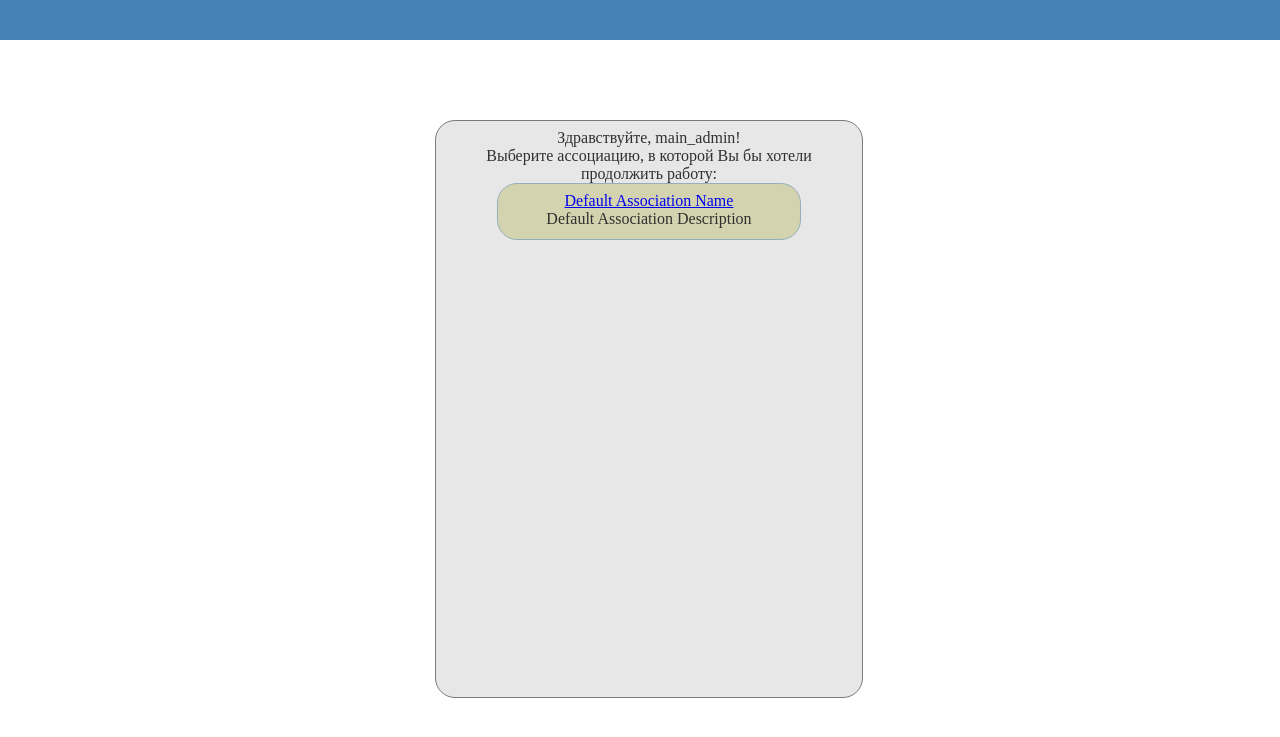
After one commit to PavelUmanskiy/LightNotebook, a Django app: page /choose/ in a window 1280 px wide. The commit adds this page. Shown: the top 737 px of the page. Run offline with Django 4.2, Linux system fonts and the light colour scheme; a user stored in the database is signed in; data comes from the database, SQL or seed files in the repository; both versions use the stored data as it was after the commit.

Commit message:
Add support for group view and multiple associations. Improve templates

```diff
--- a/main/models.py
+++ b/main/models.py
@@ -8,6 +8,10 @@ from .model_support.mixins import NotesMixin
 
 
 class Association(models.Model):
+    title = models.CharField(max_length=1024,
+                             default='Default Association Name')
+    description = models.CharField(max_length=1024,
+                                   default='Default Association Description')
     chief = models.OneToOneField(User, on_delete=models.PROTECT)
     groups = models.ManyToManyField(to='Group')
     deals = models.ManyToManyField(to='Deal')
--- a/main/urls.py
+++ b/main/urls.py
@@ -4,5 +4,8 @@ from .views import *
 
 
 urlpatterns = [
-    path('', MainView.as_view(), name='main')
+    path('association/<int:association_id>/', MainView.as_view(), name='main'),
+    path('association/<int:association_id>/group/<int:group_id>/',
+         GroupView.as_view(), name='group_view'),
+    path('choose/', AssociationPickView.as_view(), name='association_picker'),
 ]
--- a/main/views.py
+++ b/main/views.py
@@ -1,8 +1,28 @@
-from django.shortcuts import render
+from django.shortcuts import render, redirect
 from django.views.generic import ListView
 from django.contrib.auth.mixins import LoginRequiredMixin
 
-from .models import Association, Manager
+from .models import Association, Manager, Group
+
+
+class AssociationPickView(LoginRequiredMixin, ListView):
+    model = Association
+    template_name = 'association_picker.html'
+    context_object_name = 'associations'
+
+    def get_queryset(self):
+        self.queryset = Manager.objects\
+            .get(user=self.request.user.id).association_set.only(
+                'id',
+                'title',
+                'description')
+        return super().get_queryset()
+
+    def get_context_data(self, **kwargs):
+        context = super().get_context_data(**kwargs)
+        context['association_for_utils'] = {'id': 0}
+        return context
+
 
 
 class MainView(LoginRequiredMixin, ListView):
@@ -15,11 +35,39 @@ class MainView(LoginRequiredMixin, ListView):
         # belongs to different associations - TODO
         self.queryset = \
             Manager.objects.get(user=self.request.user.id).association_set.all()
+        if len(self.queryset) > 1:
+            return redirect('association_picker', permanent=True)
         return super().get_queryset()
 
     def get_context_data(self, **kwargs):
         context = super().get_context_data(**kwargs)
+        print(context.items(), self.kwargs.items(), sep='\n'+'#'*50+'\n')
         for association in self.queryset:
             context['deals'] = association.deals.all().order_by('-id')
             context['association_for_utils'] = association
+        context['group_id'] = 0
         return context
+
+
+class GroupView(LoginRequiredMixin, ListView):
+    model = Association
+    template_name = 'index.html'
+    context_object_name = 'association'
+
+    def get_queryset(self):
+        self.queryset = \
+            Manager.objects.get(user=self.request.user.id)\
+            .association_set.prefetch_related('deals')\
+            .filter(deals__deal_groups__id=self.kwargs['group_id'])
+        return super().get_queryset()
+
+    def get_context_data(self, **kwargs):
+        context = super().get_context_data(**kwargs)
+        print(context.items(), self.kwargs.items(), sep='\n'+'#'*50+'\n')
+        for association in self.queryset:
+            context['deals'] = association.deals\
+                .filter(deal_groups__id=self.kwargs['group_id']).order_by('-id')
+            context['association_for_utils'] = association
+        context['group_name'] = \
+            Group.objects.get(pk=self.kwargs['group_id']).name
+        return context
--- a/static/css/styles.css
+++ b/static/css/styles.css
@@ -41,6 +41,7 @@
 .deal-card-href {
   color: rgb(48, 48, 48);
   text-decoration: none;
+  display: inline-block;
 }
 a:visited {
   color: rgb(48, 48, 48);
@@ -224,17 +225,45 @@ a:visited {
   line-height: 40px;
   font-size: 1.8em;
   margin-left: 2%;
+  color: rgb(23, 110, 139);
 }
 .workspace-upper-divider {
   margin: 0px;
   margin-left: 2%;
   width: 100%;
 }
-.li-main {
-  display:inline-block;
+.workspace-cards-ul {
+  display:inline-flex;
 }
-
+.picker-card-big {
+  position: absolute;
+  top: 15%;
+  left: 34%;
+  padding: 8px;
+  border: 1px solid rgb(124, 123, 123);
+  border-radius: 20px;
+  color:rgb(48, 48, 48);
+  background-color: rgb(231, 231, 231);
+  height: 70%;
+  width: 32%;
+  text-align: center;
+  overflow-y: scroll;
+}
+.picker-content {
+  margin: auto;
+  padding: 8px;
+  border: 1px solid rgb(147, 176, 186);
+  border-radius: 20px;
+  background-color: rgb(211, 212, 175);
+  width: 70%;
+  height: 7%;
+  text-align: center;
+  overflow-y: scroll;
+}
 ::-webkit-scrollbar {
   width: 0;
   height: 0;
 }
+::marker {
+  content: none;
+}
--- /dev/null
+++ b/templates/association_picker.html
@@ -0,0 +1,19 @@
+{% extends 'base.html' %}
+{% block title %}
+    <title>Выбор ассоциации</title>
+{% endblock title %}
+{% block content %}
+    <div class="picker-card-big">
+        <span>Здравствуйте, {{user.username}}!</span>
+        <br>
+        <span>Выберите ассоциацию, в которой Вы бы хотели продолжить работу:</span>
+        <br>
+        {% for association  in associations %}
+            <div class="picker-content">
+                <a href="{% url 'main' association.id %}">{{ association.title }}</a>
+                <br>
+                <span>{{ association.description }}</span>
+            </div>
+        {% endfor %}
+    </div>
+{% endblock content %}
--- a/templates/utils/header.html
+++ b/templates/utils/header.html
@@ -1,10 +1,11 @@
 <header style="margin-bottom:36px;">
     <div class="header">
         <div class="header-box">
-            <a href="{% url 'main' %}">
+            {% if association_for_utils.id %}
+            <a href="{% url 'main' association_for_utils.id %}">
                 <div class="header-button"></div>
             </a>
+            {% endif %}
         </div>
-{{user.username}}
     </div>
 </header>
--- a/templates/utils/sidebar.html
+++ b/templates/utils/sidebar.html
@@ -1,8 +1,9 @@
+{% if association_for_utils.id %}
     <div class="sidebar">
         <div class="sidebar-content">
             <span>Группы:</span>
             {% for group in association_for_utils.groups.all %}
-            <div class="sidebar-plate">{{group.name}}</div>
+                <a class="deal-card-href" href="{% url 'group_view' association_for_utils.id forloop.counter %}"><div class="sidebar-plate">{{group.name}}</div><a>
             {% endfor %}
             <hr>
             <span class="class-name">Менеджеры:</span>
@@ -17,3 +18,4 @@
             <hr>
         </div>
     </div>
+{% endif %}
```
Also changed, not shown: templates/index.html (+11 -3 lines), light_notebook.sqlite3, main/migrations/0009_association_title.py (added), main/migrations/0010_association_description.py (added). Lines whose indentation alone changed are shown as unchanged.
